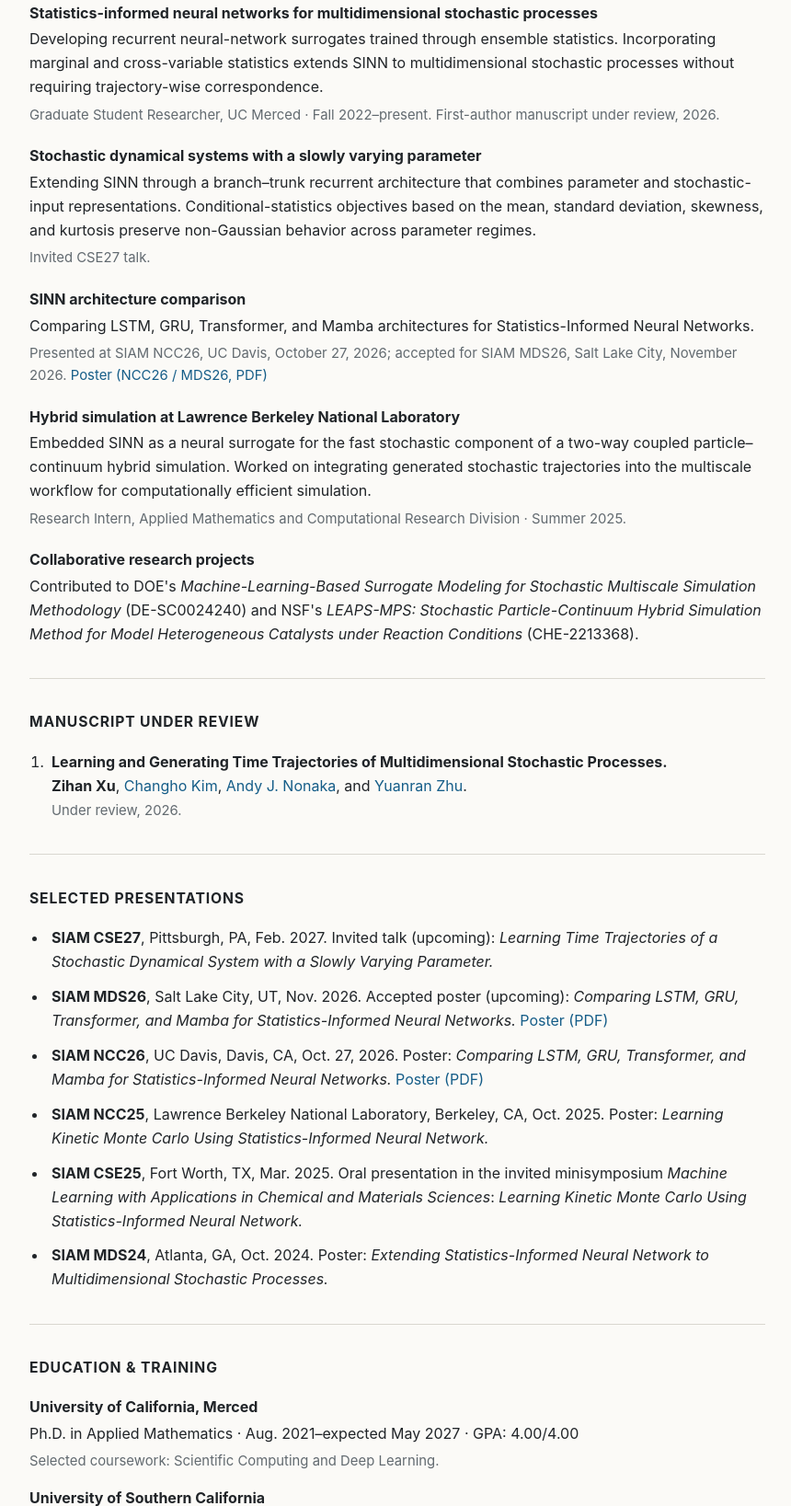
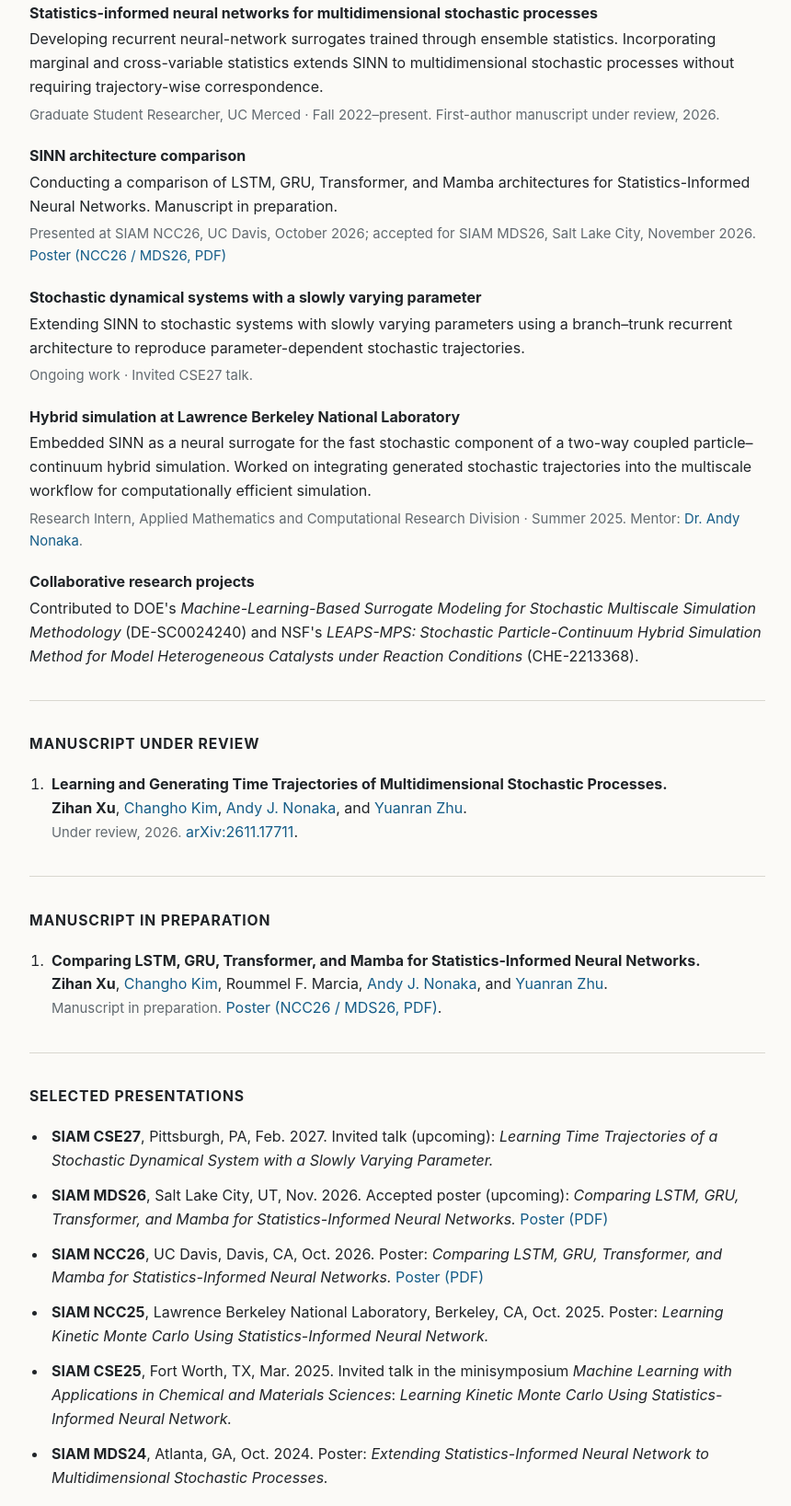
Before and after one commit to Zihan-Xu527/zihan-xu527.github.io, a plain HTML site: page index.html in a window 1280 px wide. Shown: the part 1112-2749 px from the top of the page at 92% size, without its empty margins (208-1068 px from the left). Drawn offline with Linux system fonts and the light colour scheme.

Commit message:
Sync homepage with revised CV and manuscript details

```diff
--- a/index.html
+++ b/index.html
@@ -58,7 +58,7 @@
         <h2 id="news-heading">News</h2>
         <ul class="dated-list">
           <li><time datetime="2026-11">Nov. 2026</time><span>Poster accepted for SIAM MDS26: <em>Comparing LSTM, GRU, Transformer, and Mamba for Statistics-Informed Neural Networks.</em> <a href="assets/SINN-backbone-comparison-poster.pdf">Poster (PDF)</a></span></li>
-          <li><time datetime="2026-10-27">Oct. 2026</time><span>Presented <em>Comparing LSTM, GRU, Transformer, and Mamba for Statistics-Informed Neural Networks</em> at SIAM NCC26, UC Davis.</span></li>
+          <li><time datetime="2026-10">Oct. 2026</time><span>Presented <em>Comparing LSTM, GRU, Transformer, and Mamba for Statistics-Informed Neural Networks</em> at SIAM NCC26, UC Davis.</span></li>
           <li><time datetime="2026-10">Oct. 2026</time><span>Completed <em>Cancer Genomics and Precision Oncology</em> through Harvard Medical School HMX.</span></li>
           <li><time datetime="2026">Fall 2026</time><span>Received a SIAM Travel Award and a UC Merced Graduate Division Travel Fellowship.</span></li>
           <li><time datetime="2026">2026</time><span><em>Learning and Generating Time Trajectories of Multidimensional Stochastic Processes</em> is under review.</span></li>
@@ -75,19 +75,19 @@
             <p class="note">Graduate Student Researcher, UC Merced &middot; Fall 2022–present. First-author manuscript under review, 2026.</p>
           </article>
           <article>
-            <h3>Stochastic dynamical systems with a slowly varying parameter</h3>
-            <p>Extending SINN through a branch–trunk recurrent architecture that combines parameter and stochastic-input representations. Conditional-statistics objectives based on the mean, standard deviation, skewness, and kurtosis preserve non-Gaussian behavior across parameter regimes.</p>
-            <p class="note">Invited CSE27 talk.</p>
+            <h3>SINN architecture comparison</h3>
+            <p>Conducting a comparison of LSTM, GRU, Transformer, and Mamba architectures for Statistics-Informed Neural Networks. Manuscript in preparation.</p>
+            <p class="note">Presented at SIAM NCC26, UC Davis, October 2026; accepted for SIAM MDS26, Salt Lake City, November 2026. <a href="assets/SINN-backbone-comparison-poster.pdf">Poster (NCC26 / MDS26, PDF)</a></p>
           </article>
           <article>
-            <h3>SINN architecture comparison</h3>
-            <p>Comparing LSTM, GRU, Transformer, and Mamba architectures for Statistics-Informed Neural Networks.</p>
-            <p class="note">Presented at SIAM NCC26, UC Davis, October 27, 2026; accepted for SIAM MDS26, Salt Lake City, November 2026. <a href="assets/SINN-backbone-comparison-poster.pdf">Poster (NCC26 / MDS26, PDF)</a></p>
+            <h3>Stochastic dynamical systems with a slowly varying parameter</h3>
+            <p>Extending SINN to stochastic systems with slowly varying parameters using a branch–trunk recurrent architecture to reproduce parameter-dependent stochastic trajectories.</p>
+            <p class="note">Ongoing work &middot; Invited CSE27 talk.</p>
           </article>
           <article>
             <h3>Hybrid simulation at Lawrence Berkeley National Laboratory</h3>
             <p>Embedded SINN as a neural surrogate for the fast stochastic component of a two-way coupled particle–continuum hybrid simulation. Worked on integrating generated stochastic trajectories into the multiscale workflow for computationally efficient simulation.</p>
-            <p class="note">Research Intern, Applied Mathematics and Computational Research Division &middot; Summer 2025.</p>
+            <p class="note">Research Intern, Applied Mathematics and Computational Research Division &middot; Summer 2025. Mentor: <a href="https://ccse.lbl.gov/people/nonaka/index.html">Dr. Andy Nonaka</a>.</p>
           </article>
           <article>
             <h3>Collaborative research projects</h3>
@@ -102,7 +102,18 @@
           <li>
             <strong>Learning and Generating Time Trajectories of Multidimensional Stochastic Processes.</strong><br>
             <strong>Zihan Xu</strong>, <a href="https://sites.ucmerced.edu/ckim103/">Changho Kim</a>, <a href="https://ccse.lbl.gov/people/nonaka/index.html">Andy J. Nonaka</a>, and <a href="https://profiles.lbl.gov/148958-yuanran-zhu">Yuanran Zhu</a>.<br>
-            <span class="note">Under review, 2026.</span>
+            <span class="note">Under review, 2026.</span> <a href="https://arxiv.org/abs/2611.17711">arXiv:2611.17711</a>.
+          </li>
+        </ol>
+      </section>
+
+      <section aria-labelledby="preparation-heading">
+        <h2 id="preparation-heading">Manuscript in Preparation</h2>
+        <ol class="publication-list">
+          <li>
+            <strong>Comparing LSTM, GRU, Transformer, and Mamba for Statistics-Informed Neural Networks.</strong><br>
+            <strong>Zihan Xu</strong>, <a href="https://sites.ucmerced.edu/ckim103/">Changho Kim</a>, Roummel F. Marcia, <a href="https://ccse.lbl.gov/people/nonaka/index.html">Andy J. Nonaka</a>, and <a href="https://profiles.lbl.gov/148958-yuanran-zhu">Yuanran Zhu</a>.<br>
+            <span class="note">Manuscript in preparation.</span> <a href="assets/SINN-backbone-comparison-poster.pdf">Poster (NCC26 / MDS26, PDF)</a>.
           </li>
         </ol>
       </section>
@@ -112,9 +123,9 @@
         <ul class="presentation-list">
           <li><strong>SIAM CSE27</strong>, Pittsburgh, PA, Feb. 2027. Invited talk (upcoming): <em>Learning Time Trajectories of a Stochastic Dynamical System with a Slowly Varying Parameter.</em></li>
           <li><strong>SIAM MDS26</strong>, Salt Lake City, UT, Nov. 2026. Accepted poster (upcoming): <em>Comparing LSTM, GRU, Transformer, and Mamba for Statistics-Informed Neural Networks.</em> <a href="assets/SINN-backbone-comparison-poster.pdf">Poster (PDF)</a></li>
-          <li><strong>SIAM NCC26</strong>, UC Davis, Davis, CA, Oct. 27, 2026. Poster: <em>Comparing LSTM, GRU, Transformer, and Mamba for Statistics-Informed Neural Networks.</em> <a href="assets/SINN-backbone-comparison-poster.pdf">Poster (PDF)</a></li>
+          <li><strong>SIAM NCC26</strong>, UC Davis, Davis, CA, Oct. 2026. Poster: <em>Comparing LSTM, GRU, Transformer, and Mamba for Statistics-Informed Neural Networks.</em> <a href="assets/SINN-backbone-comparison-poster.pdf">Poster (PDF)</a></li>
           <li><strong>SIAM NCC25</strong>, Lawrence Berkeley National Laboratory, Berkeley, CA, Oct. 2025. Poster: <em>Learning Kinetic Monte Carlo Using Statistics-Informed Neural Network.</em></li>
-          <li><strong>SIAM CSE25</strong>, Fort Worth, TX, Mar. 2025. Oral presentation in the invited minisymposium <em>Machine Learning with Applications in Chemical and Materials Sciences</em>: <em>Learning Kinetic Monte Carlo Using Statistics-Informed Neural Network.</em></li>
+          <li><strong>SIAM CSE25</strong>, Fort Worth, TX, Mar. 2025. Invited talk in the minisymposium <em>Machine Learning with Applications in Chemical and Materials Sciences</em>: <em>Learning Kinetic Monte Carlo Using Statistics-Informed Neural Network.</em></li>
           <li><strong>SIAM MDS24</strong>, Atlanta, GA, Oct. 2024. Poster: <em>Extending Statistics-Informed Neural Network to Multidimensional Stochastic Processes.</em></li>
         </ul>
       </section>
@@ -156,7 +167,7 @@
           <li><time datetime="2026">Fall 2026</time><span>UC Merced Graduate Division Travel Fellowship &middot; $1,500</span></li>
           <li><time datetime="2026">2026</time><span>NCC26 Conference Travel Award &middot; $100</span></li>
           <li><time datetime="2025">2025</time><span>NCC25 Conference Travel Award &middot; $500</span></li>
-          <li><time datetime="2024">2024</time><span>SIAM MDS24 Broader Engagement Program Fellowship</span></li>
+          <li><time datetime="2024">2024</time><span>SIAM MDS24 Broader Engagement Program Fellowship &middot; Fully funded participation</span></li>
           <li><time datetime="2024">2024</time><span>Best Poster Presentation, UC Merced Applied Mathematics Research Retreat</span></li>
           <li><time datetime="2024">Summer 2024</time><span>UC Merced Graduate Division Travel Fellowship &middot; $1,500</span></li>
           <li><time datetime="2023">Summer 2023</time><span>UC Merced Applied Mathematics Summer Research Fellowship &middot; $8,250</span></li>
@@ -180,7 +191,7 @@
       </section>
 
       <section aria-labelledby="pedagogy-heading">
-        <h2 id="pedagogy-heading">Pedagogical Training</h2>
+        <h2 id="pedagogy-heading">Pedagogical Training and Certificates</h2>
         <ul class="dated-list">
           <li><time datetime="2024">Spring 2024</time><span>Advanced Pedagogy, UC Merced &middot; Certificate of Completion</span></li>
           <li><time datetime="2023">Fall 2023</time><span>Principles of Pedagogy, UC Merced &middot; Certificate of Completion</span></li>
@@ -196,12 +207,16 @@
             <p>Python, C++, MATLAB, Mathematica, R, SQL, and Linux shell scripting.</p>
           </article>
           <article>
+            <h3>High-performance computing</h3>
+            <p>MPI and the Pinnacles HPC cluster at UC Merced.</p>
+          </article>
+          <article>
             <h3>Scientific computing &amp; machine learning</h3>
-            <p>PyTorch, NumPy, pandas, SciPy, scikit-learn, Matplotlib, Seaborn, MPI, numerical methods, and recurrent neural networks.</p>
+            <p>PyTorch, NumPy, pandas, SciPy, scikit-learn, Matplotlib, Seaborn, numerical methods, and recurrent neural networks.</p>
           </article>
           <article>
             <h3>Tools &amp; environments</h3>
-            <p>Git, Docker, Jupyter, VS Code, PyCharm, LaTeX, and UC Merced's Pinnacles HPC cluster.</p>
+            <p>Git, Docker, Jupyter, VS Code, PyCharm, and LaTeX.</p>
           </article>
         </div>
       </section>
```
Also changed, not shown: 1 other file.
